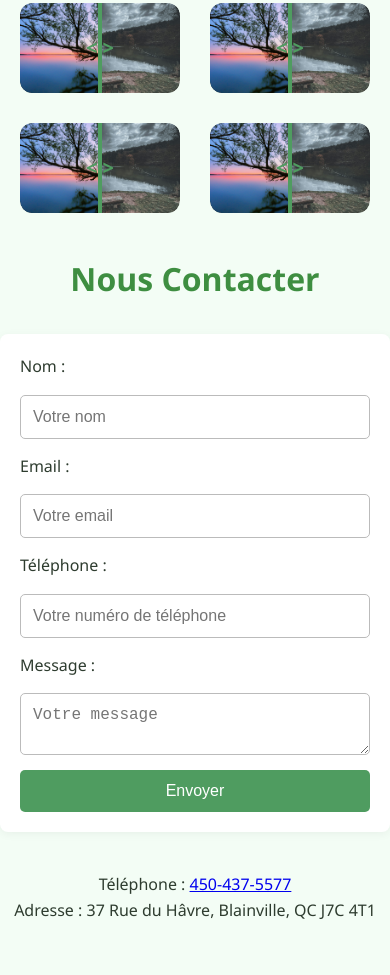
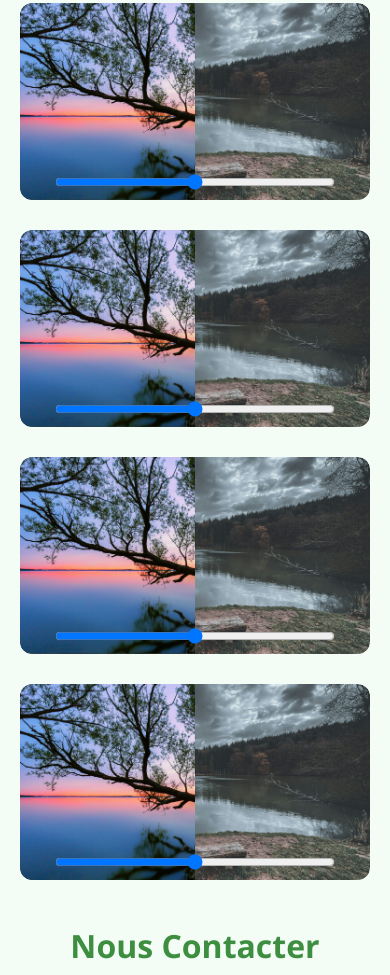
Before and after one commit to Abdoullah0055/Fontaine-Paysagiste-INC, a plain HTML site: page index.html in a window 390 px wide. Shown: the part 2079-3054 px from the top of the page. Drawn offline with Linux system fonts and the light colour scheme; grey boxes are pictures that could not be loaded; files whose address does not match are found by name.

Commit message:
Range pour les téléphones before after

```diff
--- a/index.html
+++ b/index.html
@@ -114,6 +114,8 @@
                 <img src="images/test-before-1.jpg" alt="Avant" class="before">
                 <img src="images/test-after-1.jpg" alt="Après" class="after">
                 <div class="slider-bar"></div>
+                <input type="range" class="slider-range" min="0" max="100" value="50"
+                    aria-label="Comparateur avant/après">
             </div>
 
             <!-- Before after 2 -->
@@ -121,6 +123,8 @@
                 <img src="test-before-1.jpg" alt="Avant" class="before">
                 <img src="test-after-1.jpg" alt="Après" class="after">
                 <div class="slider-bar"></div>
+                <input type="range" class="slider-range" min="0" max="100" value="50"
+                    aria-label="Comparateur avant/après">
             </div>
 
             <!-- Before after 3 -->
@@ -128,6 +132,8 @@
                 <img src="test-before-1.jpg" alt="Avant" class="before">
                 <img src="test-after-1.jpg" alt="Après" class="after">
                 <div class="slider-bar"></div>
+                <input type="range" class="slider-range" min="0" max="100" value="50"
+                    aria-label="Comparateur avant/après">
             </div>
 
             <!-- Before after 4 -->
@@ -135,6 +141,8 @@
                 <img src="test-before-1.jpg" alt="Avant" class="before">
                 <img src="test-after-1.jpg" alt="Après" class="after">
                 <div class="slider-bar"></div>
+                <input type="range" class="slider-range" min="0" max="100" value="50"
+                    aria-label="Comparateur avant/après">
             </div>
 
         </div>
--- a/script.js
+++ b/script.js
@@ -43,6 +43,19 @@ document.addEventListener("DOMContentLoaded", function () {
         window.scrollTo({ top: 0, behavior: "smooth" });
     });
 
+
+    // Comparateur mobile via input[type=range]
+    document.querySelectorAll('.slider-range').forEach(range => {
+        const container = range.closest('.before-after-container');
+        const afterImg = container.querySelector('.after');
+        // valeur initiale
+        afterImg.style.clipPath = `inset(0 ${100 - range.value}% 0 0)`;
+        // à chaque mouvement
+        range.addEventListener('input', e => {
+            const pct = +e.target.value;
+            afterImg.style.clipPath = `inset(0 ${100 - pct}% 0 0)`;
+        });
+    });
 
 
     //Ne pas aller dans le site formspree.io
--- a/style.css
+++ b/style.css
@@ -354,6 +354,10 @@ footer {
     gap: 30px;
 }
 
+.before-after-container .slider-range {
+    display: none;
+}
+
 /* --- MOBILE (≤768px) --- */
 @media only screen and (max-width: 768px) {
     #menu-btn {
@@ -387,7 +391,27 @@ footer {
     .services-grid {
         grid-template-columns: 1fr;
     }
+
+    .galerie {
+        grid-template-columns: 1fr;
+    }
+
+    .before-after-container .slider-bar {
+        display: none;
+    }
+
+    .before-after-container .slider-range {
+        display: block;
+        position: absolute;
+        bottom: 10px;
+        left: 50%;
+        transform: translateX(-50%);
+        width: 80%;
+        background: transparent;
+        /* personnalise l’apparence si tu veux */
+    }
 }
+
 
 /*
 
```
